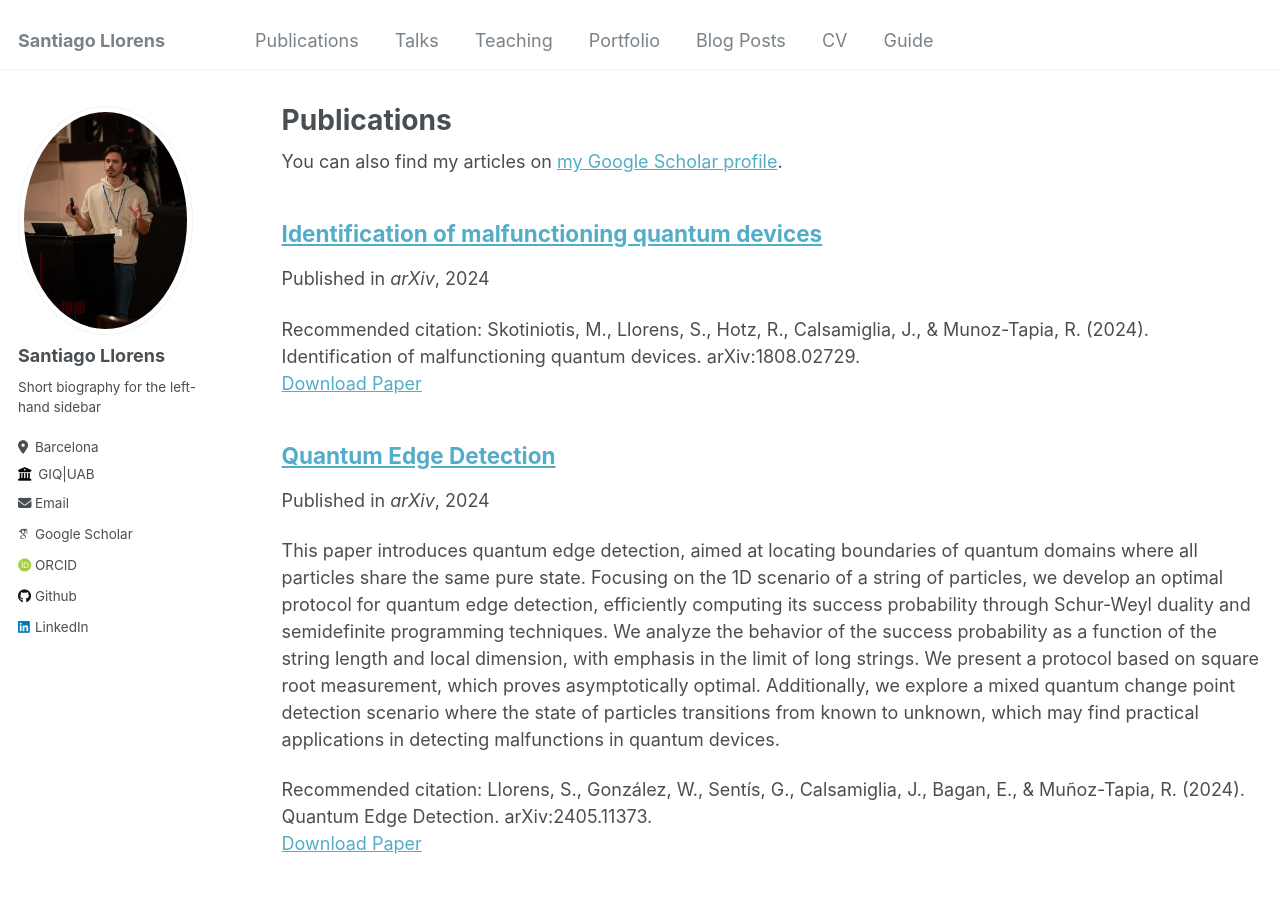
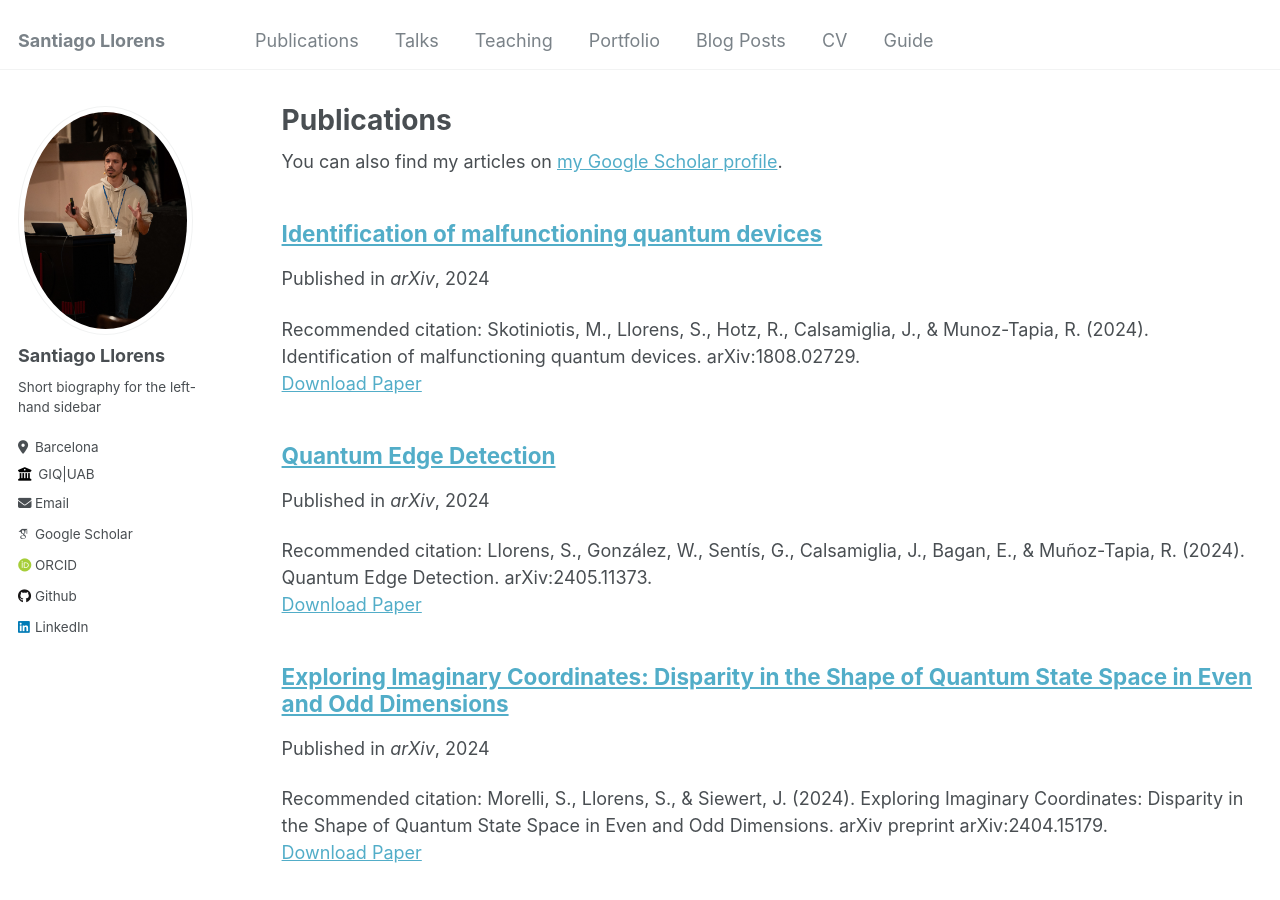
Before and after one commit to SantiagoLlorens/SantiagoLlorens.github.io, a Jekyll site: the page built from _pages/publications.md, in a window 1280 px wide and 900 px high. Built offline with Jekyll 4.4.1, drawn with Linux system fonts in a browser that asks for light colours; some web fonts are replaced.

Commit message:
Update Quantum_edge_detection.md

```diff
--- a/_publications/Quantum_edge_detection.md
+++ b/_publications/Quantum_edge_detection.md
@@ -2,7 +2,7 @@
 title: "Quantum Edge Detection"
 collection: publications
 permalink: /publication/Quantum_edge_detection
-excerpt: #'This paper introduces quantum edge detection, aimed at locating boundaries of quantum domains where all particles share the same pure state. Focusing on the 1D scenario of a string of particles, we develop an optimal protocol for quantum edge detection, efficiently computing its success probability through Schur-Weyl duality and semidefinite programming techniques. We analyze the behavior of the success probability as a function of the string length and local dimension, with emphasis in the limit of long strings. We present a protocol based on square root measurement, which proves asymptotically optimal. Additionally, we explore a mixed quantum change point detection scenario where the state of particles transitions from known to unknown, which may find practical applications in detecting malfunctions in quantum devices.'
+excerpt: ''
 date: 2024-05-18
 venue: 'arXiv'
 slidesurl: #'https://arxiv.org/abs/2312.13020'
```
